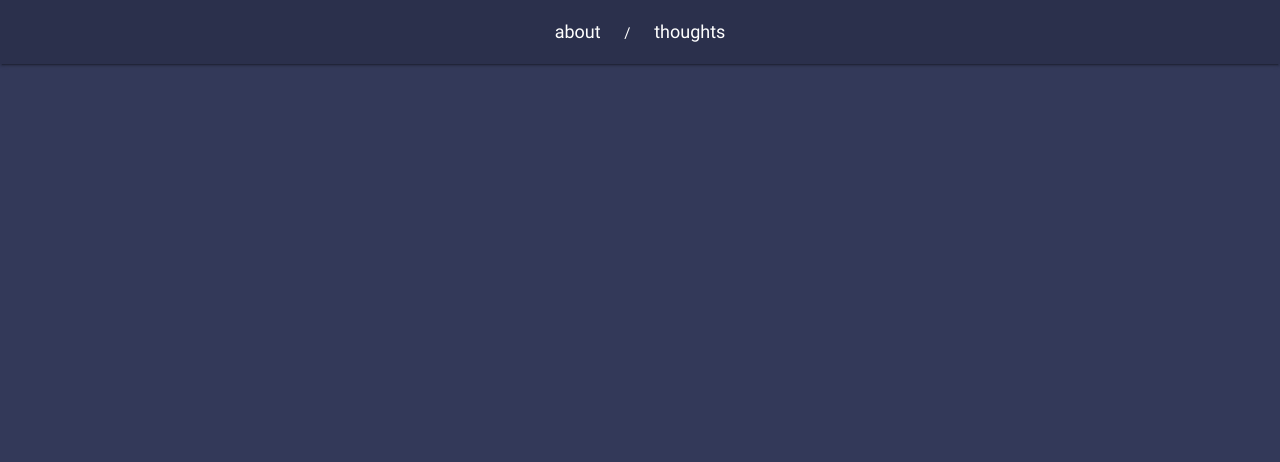
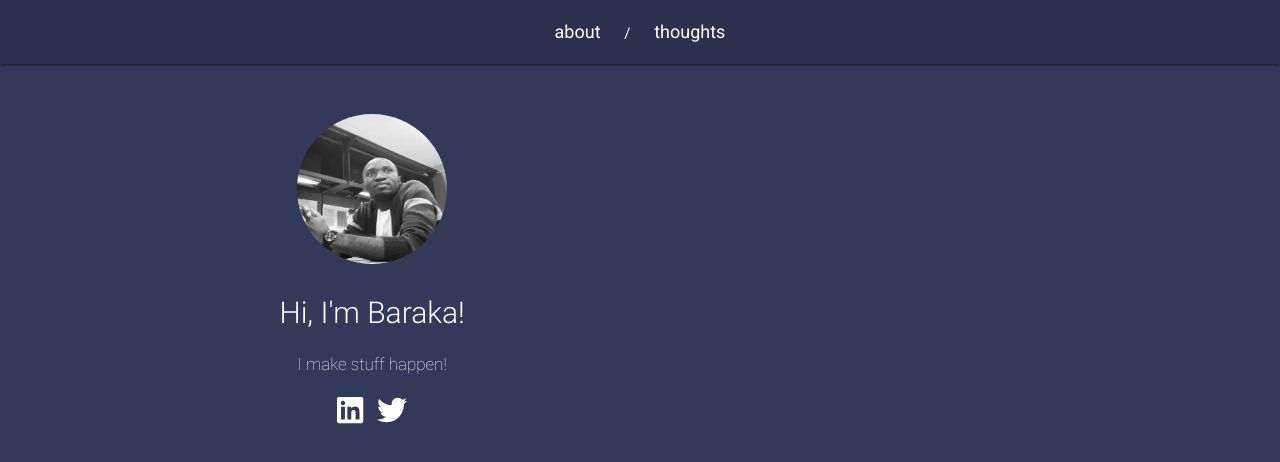
Before and after one commit to gbmahili/Baraka_Mahili, a plain HTML site: page index.html in a window 1280 px wide. Drawn offline with nearby package versions, Linux system fonts and the light colour scheme.

Commit message:
Added social media icons

```diff
--- a/assets/css/style.css
+++ b/assets/css/style.css
@@ -1,6 +1,7 @@
 body,
 html {
     background-color: #333959;
+    font-family: 'Roboto', sans-serif;
 }
 
 .header {
@@ -11,3 +12,30 @@ span {
     padding: 0 20px;
     font-size: 18px;
 }
+
+.me{
+    height: 150px;
+    width: 150px;
+    border-radius: 100%;
+}
+
+.left-content{
+    margin-top: 50px;
+}
+
+h1{
+    color: #FFF;
+    font-weight: 300;
+    font-size: 30px;
+}
+
+h2, h3{
+    font-weight: 100;
+    font-size: 17px;
+    color: #FEFEFE;
+}
+
+.social-icons a{
+    color: #FEFEFE;
+    padding: 0 5px;
+}
--- a/index.html
+++ b/index.html
@@ -7,9 +7,14 @@
     <meta http-equiv="X-UA-Compatible" content="ie=edge">
     <!-- Compiled and minified CSS -->
     <link rel="stylesheet" href="https://cdnjs.cloudflare.com/ajax/libs/materialize/0.100.2/css/materialize.min.css">
-
+    <!-- Google Fonts -->
+    <link href="https://fonts.googleapis.com/css?family=Roboto" rel="stylesheet">
+    <!-- Mateiral Icons -->
+    <link href="https://fonts.googleapis.com/icon?family=Material+Icons" rel="stylesheet">
     <!-- Compiled and minified JavaScript -->
     <script src="https://cdnjs.cloudflare.com/ajax/libs/materialize/0.100.2/js/materialize.min.js"></script>
+    <!-- Font Awesome -->
+    <script defer src="https://use.fontawesome.com/releases/v5.0.8/js/all.js"></script>
     <link rel="stylesheet" href="./assets/css/style.css">
     <title>Baraka Mahili</title>
 </head>
@@ -23,6 +28,23 @@
     <!-- Main Body -->
     <div class="container">
         <!-- Page Content goes here -->
+        <div class="row">
+            <div class="col m5 s12 center-align left-content">
+                <center>
+                    <img class="materialboxed img-responsive me" src="./assets/images/baraka_mahili.jpg" alt="Baraka Mahili's profile picture!">
+                </center>
+                <h1>Hi, I'm Baraka!</h1>
+                <h2>I make stuff happen!</h2>
+                <p class="social-icons">
+                    <a href="https://www.linkedin.com/in/baraka-mahili/" target="_blank">
+                        <i class="fab fa-linkedin fa-2x"></i>
+                    </a>
+                    <a href="https://twitter.com/BarakaMahili" target="_blank">
+                        <i class="fab fa-twitter fa-2x"></i>
+                    </a>
+                </p>
+            </div>
+        </div>
     </div>
 </body>
 
```
Also changed, not shown: assets/images/baraka_mahili.jpg (added).
